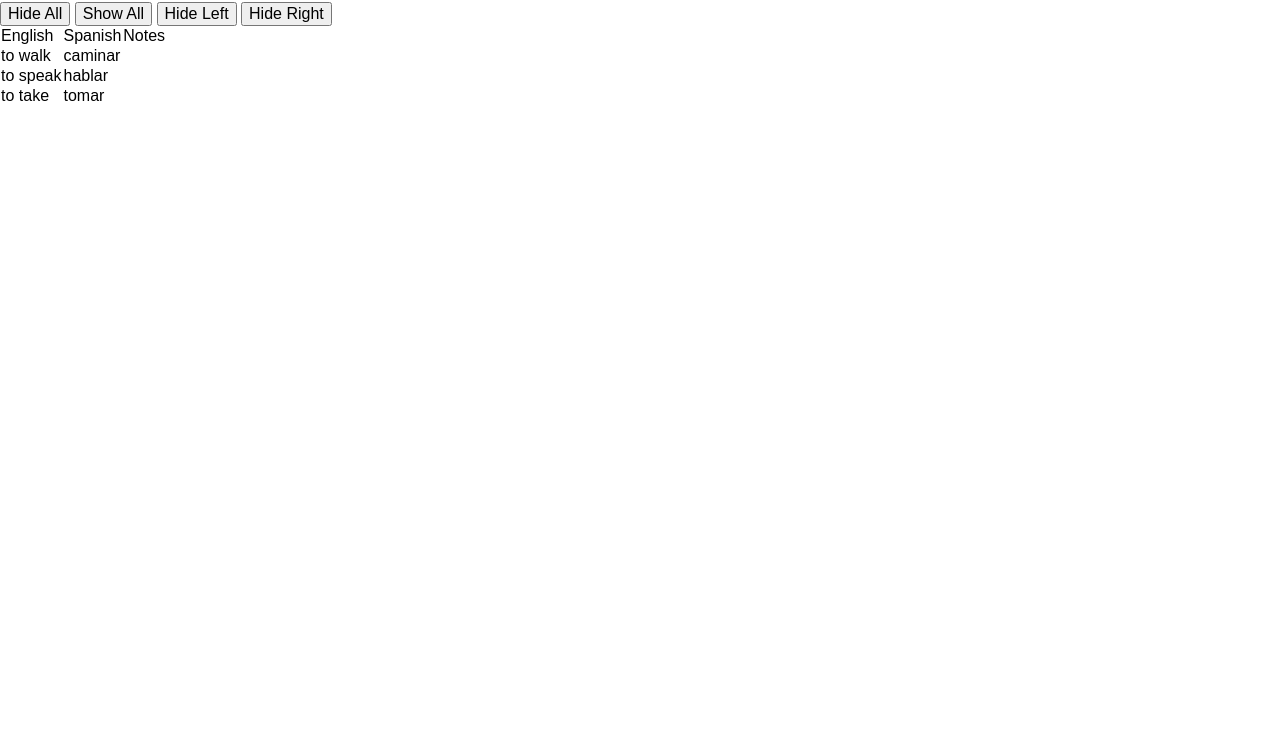
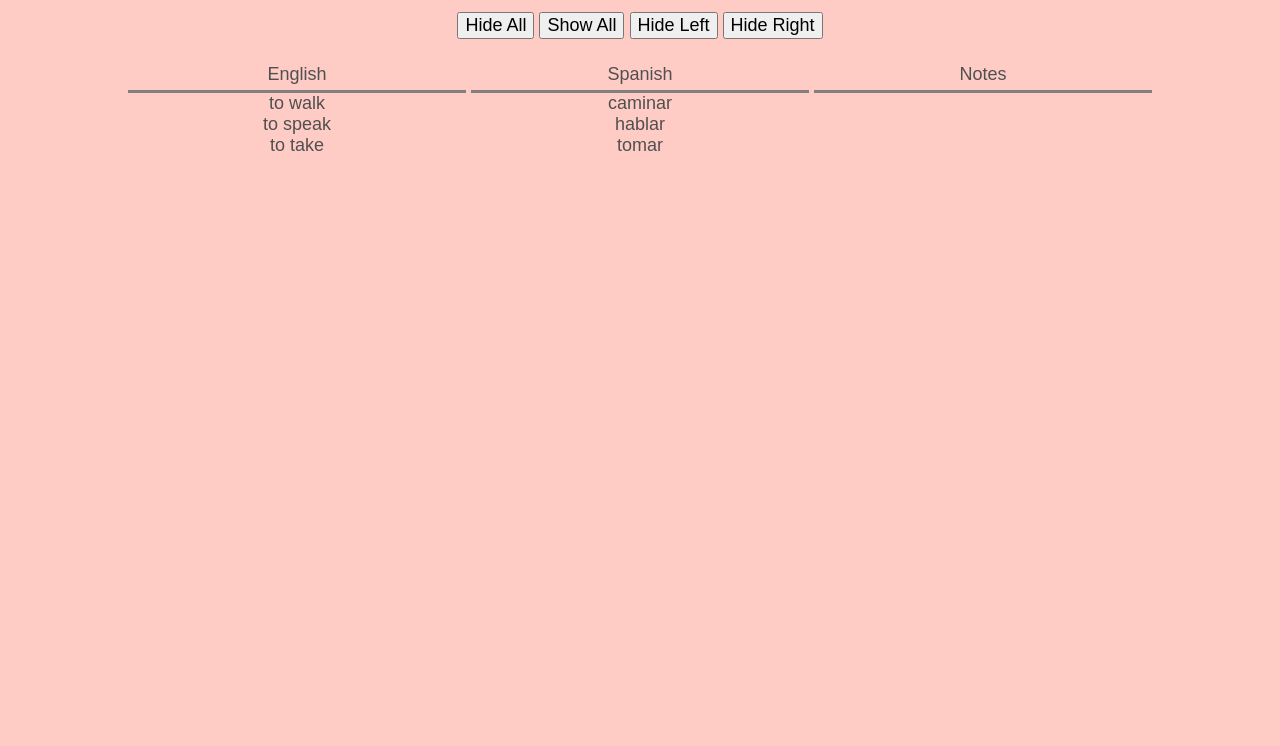
Before and after one commit to sethpuckett/flashcards, a plain HTML site: page index.html in a window 1280 px wide. Shown: the part 78-824 px from the top of the page. Before the commit the page ends 800 px from the top, so only its background shows below. Drawn offline with nearby package versions, Linux system fonts and the light colour scheme.

Commit message:
add simple styles

```diff
--- a/css/styles.css
+++ b/css/styles.css
@@ -0,0 +1,55 @@
+* {
+  box-sizing: border-box;
+}
+
+.clearfix:after {
+content: ".";
+display: block;
+clear: both;
+visibility: hidden;
+line-height: 0;
+height: 0;
+}
+
+.clear {
+  clear: both;
+}
+
+html, body {
+  height: 100%;
+  font-size: 18px;
+  color: #505050;
+  background-color: #FFCCC5;
+}
+
+header {
+  text-align: center;
+}
+
+#wrapper {
+  min-height: 100%;
+}
+
+#content {
+  width: 1024px;
+  margin: 10px auto 0px;
+  overflow: auto;
+  padding-bottom: 65px;
+  text-align: center;
+}
+
+#card-table {
+  width: 100%;
+  padding-top: 20px;
+}
+
+#card-table .card-column {
+  width: 33%;
+  display: inline-block;
+}
+
+#card-table .header .card-column {
+  padding: 5px;
+  border-bottom: 3px solid gray;
+
+}
--- a/index.html
+++ b/index.html
@@ -1,40 +1,45 @@
 <!DOCTYPE html>
-<html lang="en">
+<html lang='en'>
 <head>
-  <meta charset="UTF-8">
-  <meta name="viewport" content="width=device-width, initial-scale=1.0">
-  <meta http-equiv="X-UA-Compatible" content="ie=edge">
+  <meta charset='UTF-8'>
+  <meta name='viewport' content='width=device-width, initial-scale=1.0'>
+  <meta http-equiv='X-UA-Compatible' content='ie=edge'>
   <title>Flash Cards</title>
-  <link rel="stylesheet" href="css/normalize.css">
-  <link rel="stylesheet" href="css/styles.css">
+  <link rel='stylesheet' href='css/normalize.css'>
+  <link rel='stylesheet' href='css/styles.css'>
 <body>
-  <header>
-    <h1 id="header-title" />
-  </header>
-  <div id="control-container">
-    <button id="btn-hide-all">Hide All</button>
-    <button id="btn-show-all">Show All</button>
-    <button id="btn-hide-left">Hide Left</button>
-    <button id="btn-hide-right">Hide Right</button>
-  </div>
-  <div id="flashcard-container">
-    <table id='card-table'>
-      <thead>
-        <tr>
-          <td id="card-header-left" />
-          <td id="card-header-right" />
-          <td id="card-header-notes">Notes</td>
-        </tr>
-      </thead>
-      <tbody />
-    </table>
+  <div id='wrapper'>
+    <header>
+      <h1 id='header-title' />
+    </header>
+    <div id='content'>
+      <div id='control-container'>
+        <button id='btn-hide-all'>Hide All</button>
+        <button id='btn-show-all'>Show All</button>
+        <button id='btn-hide-left'>Hide Left</button>
+        <button id='btn-hide-right'>Hide Right</button>
+      </div>
+      <div id='flashcard-container'>
+        <div id='card-table'>
+          <div class='header'>
+            <div class='card-row'>
+              <div class='card-column' id='card-header-left' ></div>
+              <div class='card-column' id='card-header-right' ></div>
+              <div class='card-column' id='card-header-notes'>Notes</div>
+            </div>
+          </div>
+          <div class='body'></div>
+          </div>
+        </div>
+      </div>
+    </div>
   </div>
   <script
-    src="https://code.jquery.com/jquery-3.1.1.min.js"
-    integrity="sha256-hVVnYaiADRTO2PzUGmuLJr8BLUSjGIZsDYGmIJLv2b8="
-    crossorigin="anonymous"></script>
-  <script src="https://maxcdn.bootstrapcdn.com/bootstrap/3.3.7/js/bootstrap.min.js"></script>
-  <script src="js/words.js"></script>
-  <script src="js/app.js"></script>
+    src='https://code.jquery.com/jquery-3.1.1.min.js'
+    integrity='sha256-hVVnYaiADRTO2PzUGmuLJr8BLUSjGIZsDYGmIJLv2b8='
+    crossorigin='anonymous'></script>
+  <script src='https://maxcdn.bootstrapcdn.com/bootstrap/3.3.7/js/bootstrap.min.js'></script>
+  <script src='js/words.js'></script>
+  <script src='js/app.js'></script>
 </body>
 </html>
--- a/js/app.js
+++ b/js/app.js
@@ -4,7 +4,7 @@ $(document).ready(function () {
 });
 
 function loadHeaders() {
-  $("#header-title").text(CARDS['title']);
+  $('#header-title').text(CARDS['title']);
   $('#card-header-left').text(CARDS['left-category']);;
   $('#card-header-right').text(CARDS['right-category']);;
 }
@@ -17,8 +17,15 @@ function loadCards() {
     right = card['right'];
     notes = card['notes'];
 
-    var tr = `<tr><td class='left'>${left}</td><td class='right'>${right}</td><td class='notes'>${notes}</td></tr>`;
-    $('#card-table > tbody:last-child').append(tr);
+    var row = `
+      <div class='table-row'>
+        <div class='card-column left'>${left}</div>
+        <div class='card-column right'>${right}</div>
+        <div class='card-column notes'>${notes}</div>
+      </div>
+    `;
+
+    $('#card-table > .body:last-child').append(row);
   });
 }
 
```
